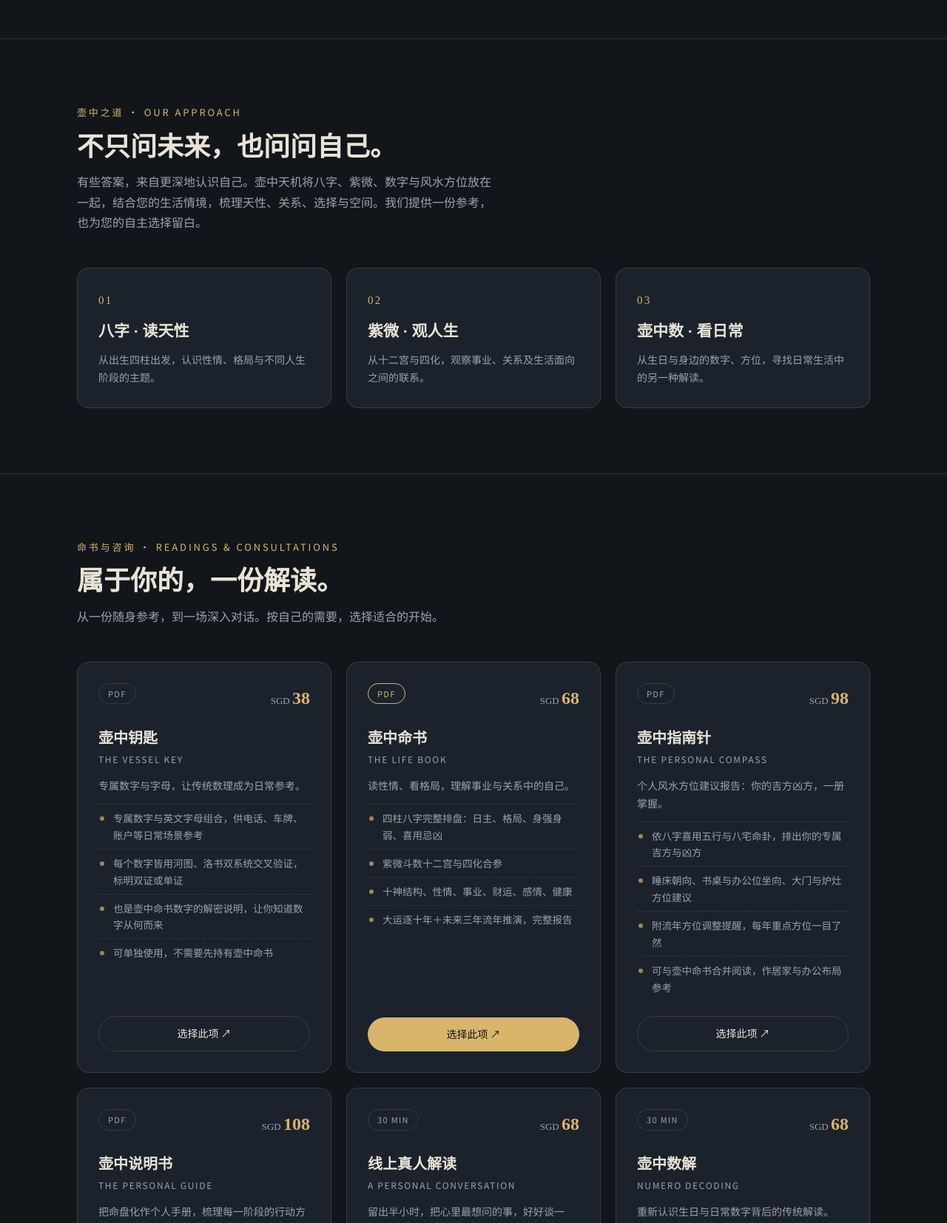
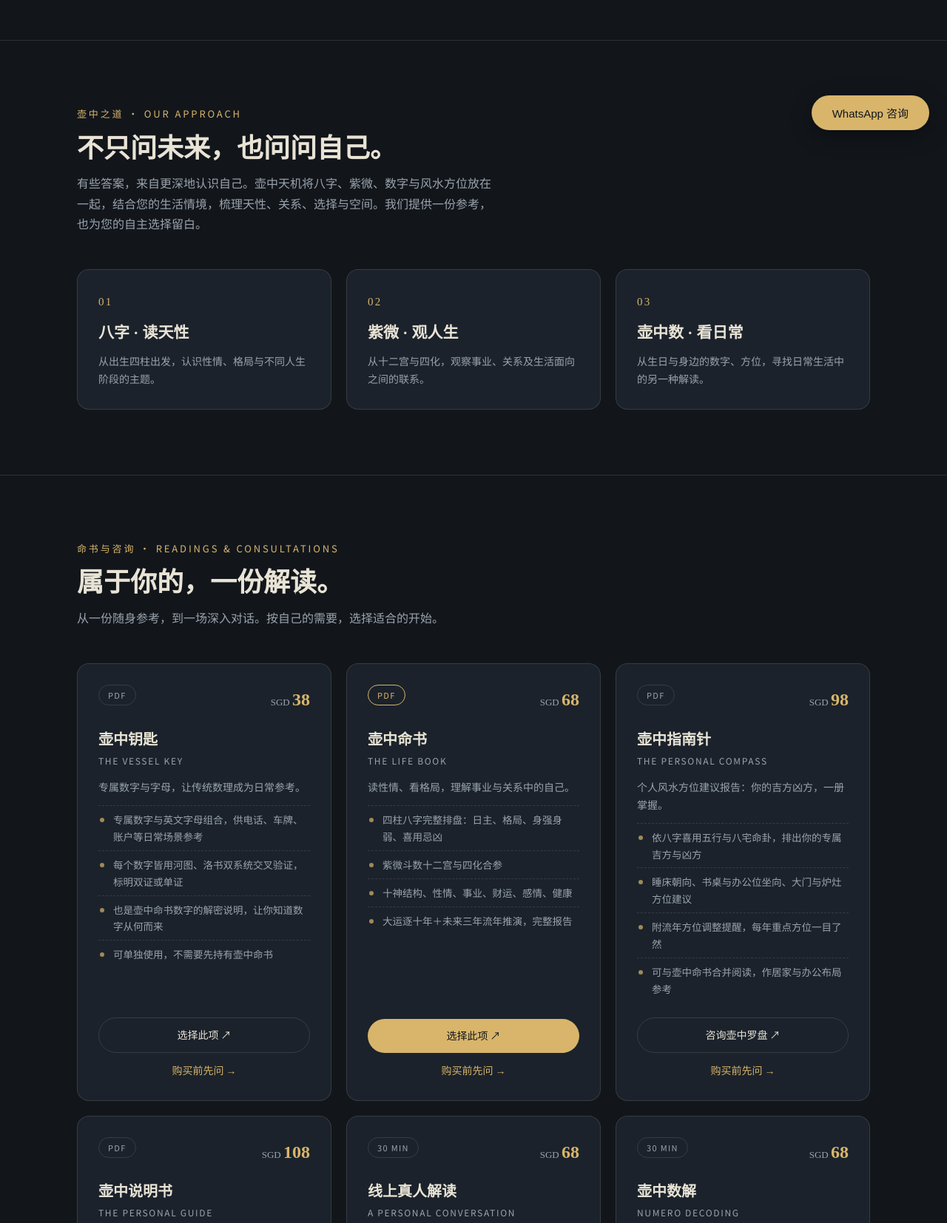
Before and after one commit to ggbh22888-dotcom/huzhong-tianji-site, a plain HTML site: page index.html in a window 1280 px wide. Shown: the part 600-2254 px from the top of the page at 74% size. Drawn offline with Linux system fonts and the light colour scheme.

Commit message:
Add files via upload

```diff
--- /dev/null
+++ b/contact.css
@@ -0,0 +1,13 @@
+/* Additions reuse the existing black-and-gold palette. */
+.brand img{width:156px;height:52px;object-fit:contain;border-radius:4px}
+#compass{scroll-margin-top:115px}
+.wa-launch{position:fixed;right:24px;bottom:24px;z-index:80;box-shadow:0 8px 28px #0006}
+.wa-panel{position:fixed;right:24px;bottom:96px;width:360px;max-width:calc(100vw - 32px);max-height:calc(100dvh - 130px);overflow:auto;z-index:81;background:var(--bg2);border:1px solid var(--accent);border-radius:18px;padding:22px;box-shadow:0 16px 60px #0008}
+.wa-panel[hidden]{display:none}
+.wa-head{display:flex;align-items:center;justify-content:space-between;gap:12px;margin-bottom:18px}.wa-head img{width:164px;border-radius:4px}.wa-close{background:transparent;border:1px solid var(--line);border-radius:50%;color:var(--text);width:36px;height:36px;font-size:24px;cursor:pointer}
+.wa-options{display:grid;gap:8px;margin:16px 0}.wa-options a{padding:10px 12px;border:1px solid var(--line);border-radius:8px;font-size:14px}.wa-options a:hover{border-color:var(--accent)}
+.wa-panel textarea{width:100%;min-height:88px;margin:8px 0 12px;padding:12px;background:var(--bg);color:var(--text);border:1px solid var(--line);border-radius:8px;font:inherit;resize:vertical}.wa-panel .btn{width:100%;justify-content:center}
+.wa-note{color:var(--muted);font-size:12px;margin-top:12px}.wa-service{display:block;color:var(--accent);font-size:14px;margin-top:12px;text-align:center}.wa-footer{margin:22px 0}
+:focus-visible{outline:2px solid var(--accent);outline-offset:4px}
+@media(max-width:600px){body{padding-bottom:84px}.wa-launch{bottom:calc(12px + env(safe-area-inset-bottom));left:16px;right:16px;justify-content:center}.wa-panel{right:16px;bottom:calc(84px + env(safe-area-inset-bottom));max-height:calc(100dvh - 110px)}.hd{gap:10px;padding:12px 16px}.brand img{width:120px;height:40px}.hd-act{gap:8px}}
+@media(prefers-reduced-motion:reduce){html{scroll-behavior:auto}.spin-slow{animation:none}}
--- /dev/null
+++ b/contact.js
@@ -0,0 +1,58 @@
+(function () {
+  'use strict';
+  var panel = document.createElement('aside');
+  panel.className = 'wa-panel'; panel.id = 'wa-panel'; panel.hidden = true;
+  panel.setAttribute('aria-labelledby', 'wa-title');
+  panel.innerHTML = '<div class="wa-head"><img src="brand-logo.png" alt="壶中天机"><button type="button" class="wa-close">×</button></div><h2 id="wa-title" style="font-size:19px"></h2><p class="wa-note" id="wa-intro"></p><div class="wa-options"></div><label for="wa-message" id="wa-label"></label><textarea id="wa-message" maxlength="2000"></textarea><a class="btn btn-gold" id="wa-send" target="_blank" rel="noopener"></a><p class="wa-note" id="wa-privacy"></p>';
+  var launch = document.createElement('button');
+  launch.type = 'button'; launch.className = 'btn btn-gold wa-launch';
+  launch.setAttribute('aria-expanded', 'false'); launch.setAttribute('aria-controls', 'wa-panel');
+  document.body.append(panel, launch);
+  var footer = document.createElement('div'); footer.className = 'wa-footer';
+  document.querySelector('footer .wrap').insertBefore(footer, document.querySelector('footer .fine'));
+  var message = document.getElementById('wa-message');
+  var send = document.getElementById('wa-send');
+  function close() { panel.hidden = true; launch.setAttribute('aria-expanded', 'false'); launch.focus(); }
+  launch.addEventListener('click', function () {
+    if (!panel.hidden) { close(); return; }
+    panel.hidden = false; launch.setAttribute('aria-expanded', 'true'); panel.querySelector('button').focus();
+  });
+  panel.querySelector('.wa-close').addEventListener('click', close);
+  document.addEventListener('keydown', function (e) { if (e.key === 'Escape' && !panel.hidden) close(); });
+  function greeting() { return LANG === 'zh' ? '你好，我想咨询壶中天机的服务。' : 'Hello, I would like to ask about Huzhong Tianji services.'; }
+  function updateLink() { send.href = waUrl(message.value.trim() || greeting()); }
+  message.addEventListener('input', updateLink);
+  function refresh() {
+    var zh = LANG === 'zh';
+    launch.textContent = zh ? 'WhatsApp 咨询' : 'Chat on WhatsApp';
+    panel.querySelector('.wa-close').setAttribute('aria-label', zh ? '关闭咨询窗口' : 'Close chat panel');
+    document.getElementById('wa-title').textContent = zh ? '壶中天机 · 有问，慢慢聊' : 'Huzhong Tianji · Let’s talk';
+    document.getElementById('wa-intro').textContent = '+65 8014 8899 · ' + (zh ? '选择问题，前往 WhatsApp 与我们联系。' : 'Choose a topic to contact us on WhatsApp.');
+    document.getElementById('wa-label').textContent = zh ? '想问些什么？' : 'Your question';
+    send.textContent = zh ? '前往 WhatsApp' : 'Continue to WhatsApp';
+    document.getElementById('wa-privacy').textContent = zh ? '点击后在 WhatsApp 确认发送；此处不会自动发送或储存您的留言。' : 'Review and send in WhatsApp. This page does not automatically send or store your message.';
+    var topics = zh ? ['不确定选哪项服务', '出生时辰不确定', '索取匿名样书', '付款前先咨询', '咨询壶中罗盘'] : ['Help me choose a service', 'My birth time is uncertain', 'Request an anonymised sample', 'Ask before paying', 'Ask about the Personal Compass'];
+    var opts = panel.querySelector('.wa-options'); opts.replaceChildren();
+    topics.forEach(function (topic) { var a = document.createElement('a'); a.textContent = topic; a.href = waUrl(topic); a.target = '_blank'; a.rel = 'noopener'; opts.appendChild(a); });
+    footer.replaceChildren();
+    var link = document.createElement('a'); link.className = 'btn btn-line'; link.textContent = 'WhatsApp · +65 8014 8899'; link.href = waUrl(greeting()); link.target = '_blank'; link.rel = 'noopener'; footer.appendChild(link);
+    document.querySelectorAll('#svcGrid .svc').forEach(function (card, i) {
+      var existing = card.querySelector('.wa-service'); if (existing) existing.remove();
+      var a = document.createElement('a'); a.className = 'wa-service'; a.textContent = zh ? '购买前先问 →' : 'Ask before ordering →';
+      a.href = waUrl((zh ? '你好，我想咨询：' : 'Hello, I would like to ask about: ') + SERVICES[i][LANG].n); a.target = '_blank'; a.rel = 'noopener'; card.appendChild(a);
+      if (i === 2) card.querySelector('.btn').href = waUrl(topics[4]);
+    });
+    updateLink();
+  }
+  var originalSetLang = window.setLang;
+  window.setLang = function (lang) { originalSetLang(lang); refresh(); };
+  document.getElementById('intakeForm').addEventListener('submit', function (e) {
+    e.preventDefault();
+    var zh = LANG === 'zh', data = new FormData(e.target);
+    var labels = zh ? {name:'姓名',email:'电邮',gender:'性别',service:'订购项目',lang:'版本',birthdate:'出生日期',birthtime:'出生时间',birthplace:'出生地',receipt:'付款单号',home:'现居环境',note:'备注'} : {name:'Name',email:'Email',gender:'Gender',service:'Service',lang:'Language',birthdate:'Birth date',birthtime:'Birth time',birthplace:'Birth place',receipt:'Payment reference',home:'Home details',note:'Notes'};
+    var lines = [zh ? '你好，以下是我的壶中天机服务资料：' : 'Hello, here are my Huzhong Tianji service details:'];
+    Object.keys(labels).forEach(function (key) { var value = String(data.get(key) || '').trim(); if (value) lines.push(labels[key] + ': ' + value); });
+    window.open(waUrl(lines.join('\n')), '_blank', 'noopener');
+  });
+  refresh();
+})();
--- a/index.html
+++ b/index.html
@@ -6,12 +6,12 @@
 <meta name="theme-color" content="#12161B">
 <title>壶中天机 · 玄夜观星，指一方吉凶 | Huzhong Tianji</title>
 <meta name="description" content="壶中天机：八字、紫微、数字解读与个人风水方位建议。个人命书、一对一咨询、免费人格签与每日历法。Chinese & English readings, personal guides, consultations and feng shui direction reports.">
-<link rel="icon" href="assets/seal.png">
+<link rel="icon" href="brand-logo.png">
 <meta property="og:title" content="壶中天机 · 玄夜观星，指一方吉凶">
 <meta property="og:description" content="八字、紫微、数字解读与个人风水方位建议。中文与英文服务。">
 <meta property="og:type" content="website">
 <meta property="og:url" content="https://huzhongtianji.netlify.app/">
-<meta property="og:image" content="https://huzhongtianji.netlify.app/assets/seal.png">
+<meta property="og:image" content="https://huzhongtianji.netlify.app/brand-logo.png">
 <meta name="twitter:card" content="summary_large_image">
 <link rel="preconnect" href="https://fonts.googleapis.com">
 <link rel="preconnect" href="https://fonts.gstatic.com" crossorigin>
@@ -154,16 +154,18 @@ footer .mail{font-family:var(--serif);font-size:22px;color:var(--accent);display
 footer .fine{font-size:12px;color:var(--muted);max-width:560px;margin:26px auto 0;line-height:1.8}
 footer .c{font-size:12px;color:var(--muted);margin-top:18px;letter-spacing:.1em}
 </style>
+<link rel="stylesheet" href="contact.css">
 </head>
 <body>
 
 <header>
   <div class="hd">
     <a class="brand" href="#top">
-      <img src="assets/seal.png" alt="壶中天机印">
-      <span><strong>壶中天机</strong><small>HUZHONG TIANJI</small></span>
+      <img src="brand-logo.png" alt="壶中天机 Huzhong Tianji">
+
     </a>
     <nav id="nav">
+      <a href="#compass" data-i18n="nav_compass">壶中罗盘</a>
       <a href="#approach" data-i18n="nav1">理念</a>
       <a href="#services" data-i18n="nav2">服务</a>
       <a href="#draw" data-i18n="nav3">一签</a>
@@ -293,7 +295,7 @@ footer .c{font-size:12px;color:var(--muted);margin-top:18px;letter-spacing:.1em}
     <p class="kicker" data-i18n="bk_k">如何开始 · YOUR NEXT STEPS</p>
     <h2 class="title" data-i18n="bk_t">从相识，到读懂。</h2>
     <div class="steps">
-      <div class="step"><span class="n">01</span><h3 data-i18n="s1t">选择服务</h3><p data-i18n="s1d">先选适合的命书或咨询，通过 Stripe 页面付款。</p></div>
+      <div class="step"><span class="n">01</span><h3 data-i18n="s1t">选择服务</h3><p data-i18n="s1d">先选适合的命书或咨询，通过付款页面订购；壶中指南针请先咨询。</p></div>
       <div class="step"><span class="n">02</span><h3 data-i18n="s2t">提交资料</h3><p data-i18n="s2d">付款后填写生辰、出生地与收据单号，注明中文或英文版。</p></div>
       <div class="step"><span class="n">03</span><h3 data-i18n="s3t">交付与对话</h3><p data-i18n="s3d">报告以 PDF 电邮交付；选择真人咨询的客户，可预约解读时间。</p></div>
     </div>
@@ -302,7 +304,6 @@ footer .c{font-size:12px;color:var(--muted);margin-top:18px;letter-spacing:.1em}
       <p class="kicker" data-i18n="fm_k">已经选好服务 · FOR OUR CLIENTS</p>
       <h2 class="title" style="font-size:26px" data-i18n="fm_t">接下来，让我们认真读你。</h2>
       <form id="intakeForm" class="form-grid">
-        <input type="hidden" name="access_key" value="5d57f6ac-9774-486d-b350-c9730decd894" <!-- ⚠️ 必须替换：到 web3forms.com 免费注册，复制 access key 贴这里 -->>
         <input type="hidden" name="subject" value="壶中天机 · 新订单资料">
         <input type="checkbox" name="botcheck" style="display:none">
         <div><label data-i18n="f_name">姓名</label><input name="name" required></div>
@@ -318,10 +319,10 @@ footer .c{font-size:12px;color:var(--muted);margin-top:18px;letter-spacing:.1em}
         <div><label data-i18n="f_receipt">付款单号（选填）</label><input name="receipt"></div>
         <div class="full"><label data-i18n="f_home">现居环境简述（指南针客户填写）</label><textarea name="home" rows="2" placeholder="如：自宅三房式，主卧在西北；或租屋单间，床头朝东"></textarea></div>
         <div class="full"><label data-i18n="f_note">备注（选填）</label><textarea name="note" rows="2"></textarea></div>
-        <div class="full"><button type="submit" class="btn btn-gold" style="width:100%;justify-content:center" data-i18n="f_submit">提交资料</button></div>
+        <div class="full"><button type="submit" class="btn btn-gold" style="width:100%;justify-content:center" data-i18n="f_submit">通过 WhatsApp 发送资料</button></div>
       </form>
       <div class="form-ok" id="formOk" data-i18n="f_ok">已收到您的资料，我们会尽快以电邮回复。付款证明请另行电邮补交。</div>
-      <p class="note" data-i18n="f_priv">资料经加密表单送达我们的信箱，仅用于您的订购服务。付款证明请另行电邮，不会随此表单上传。</p>
+      <p class="note" data-i18n="f_priv">资料只在此页面整理，点击后由您在 WhatsApp 确认发送。网站不储存表单资料。</p>
     </div>
   </div>
 </section>
@@ -352,10 +353,13 @@ footer .c{font-size:12px;color:var(--muted);margin-top:18px;letter-spacing:.1em}
 
 <script>
 /* ================= 国际化 ================= */
+// WhatsApp destination: international digits, no plus sign or spaces.
+var WHATSAPP_NUMBER = '6580148899';
+function waUrl(message){return 'https://wa.me/'+WHATSAPP_NUMBER+'?text='+encodeURIComponent(message);}
 var LANG = localStorage.getItem('hz-lang') || 'zh';
 var T = {
 zh:{
- nav1:"理念",nav2:"服务",nav3:"一签",nav4:"日签",nav5:"预约",menu:"菜单",
+ nav_compass:"壶中罗盘",nav1:"理念",nav2:"服务",nav3:"一签",nav4:"日签",nav5:"预约",menu:"菜单",
  hero_kicker:"八字 · 紫微 · 数字 · 风水方位",
  h1a:"玄夜观星，",h1b:"指一方吉凶。",
  hero_desc:"把脚步放慢一点。从传统智慧出发，读懂性情、际遇与身边的方位，找到属于自己的方向。",
@@ -377,22 +381,22 @@ zh:{
  da_prev:"← 前一日",da_today:"回到今日",da_next:"后一日 →",
  da_note:"依您装置的当地日期计算。传统历法参考，不替您决定每一步。",
  bk_k:"如何开始 · YOUR NEXT STEPS",bk_t:"从相识，到读懂。",
- s1t:"选择服务",s1d:"先选适合的命书或咨询，通过 Stripe 页面付款。",
+ s1t:"选择服务",s1d:"先选适合的命书或咨询，通过付款页面订购；壶中指南针请先咨询。",
  s2t:"提交资料",s2d:"付款后填写生辰、出生地与收据单号，注明中文或英文版。",
  s3t:"交付与对话",s3d:"报告以 PDF 电邮交付；选择真人咨询的客户，可预约解读时间。",
  fm_k:"已经选好服务 · FOR OUR CLIENTS",fm_t:"接下来，让我们认真读你。",
  f_name:"姓名",f_email:"电邮",f_gender:"性别",g_f:"女",g_m:"男",f_item:"订购项目",f_lang:"版本",v_zh:"中文",
  f_date:"出生日期",f_time:"出生时间",f_place:"出生地",f_receipt:"付款单号（选填）",
- f_home:"现居环境简述（指南针客户填写）",f_note:"备注（选填）",f_submit:"提交资料",
+ f_home:"现居环境简述（指南针客户填写）",f_note:"备注（选填）",f_submit:"通过 WhatsApp 发送资料",
  f_ok:"已收到您的资料，我们会尽快以电邮回复。付款证明请另行电邮补交。",
- f_priv:"资料经加密表单送达我们的信箱，仅用于您的订购服务。付款证明请另行电邮，不会随此表单上传。",
+ f_priv:"资料只在此页面整理，点击后由您在 WhatsApp 确认发送。网站不储存表单资料。",
  fq_k:"常见问题 · GOOD TO KNOW",fq_t:"来问之前。",
  ft_k:"待君来问 · AN OPEN INVITATION",ft_t:"心里有问，不妨坐下聊聊。",
  ft_b1:"预约 30 分钟解读",ft_b2:"安排 45 分钟数钥",
  ft_fine:"本系列依传统命理学理推演，供人生参考，不构成医疗、投资或法律建议。命由天定，运由己造——最终的每一步，仍由您亲手落子。"
 },
 en:{
- nav1:"Approach",nav2:"Services",nav3:"A Draw",nav4:"Daily",nav5:"Book",menu:"Menu",
+ nav_compass:"Compass",nav1:"Approach",nav2:"Services",nav3:"A Draw",nav4:"Daily",nav5:"Book",menu:"Menu",
  hero_kicker:"FOUR PILLARS · ZI WEI · NUMEROLOGY · DIRECTIONS",
  h1a:"Under quiet stars,",h1b:"find your true direction.",
  hero_desc:"Slow down a little. From classical wisdom, read your temperament, your seasons, and the directions around you — and find your own way.",
@@ -420,9 +424,9 @@ en:{
  fm_k:"FOR OUR CLIENTS",fm_t:"Next, let us read you carefully.",
  f_name:"Name",f_email:"Email",f_gender:"Gender",g_f:"Female",g_m:"Male",f_item:"Service",f_lang:"Version",v_zh:"中文",
  f_date:"Birth date",f_time:"Birth time",f_place:"Birth place",f_receipt:"Receipt no. (optional)",
- f_home:"Brief description of your home (Compass clients)",f_note:"Notes (optional)",f_submit:"Submit details",
+ f_home:"Brief description of your home (Compass clients)",f_note:"Notes (optional)",f_submit:"Send details via WhatsApp",
  f_ok:"Received. We will reply by email shortly. Please email your payment receipt separately.",
- f_priv:"Your details reach our inbox via an encrypted form and are used only to deliver your service. Payment receipts are emailed separately.",
+ f_priv:"Details are prepared in this page. Review and send them in WhatsApp; this website does not store the form details.",
  fq_k:"GOOD TO KNOW",fq_t:"Before you ask.",
  ft_k:"AN OPEN INVITATION",ft_t:"Questions? Sit down, let us talk.",
  ft_b1:"Book a 30-min session",ft_b2:"Arrange a 45-min unlock",
@@ -442,7 +446,7 @@ var SERVICES = [
       f:["四柱八字完整排盘：日主、格局、身强身弱、喜用忌凶","紫微斗数十二宫与四化合参","十神结构、性情、事业、财运、感情、健康","大运逐十年＋未来三年流年推演，完整报告"]},
   en:{n:"The Life Book",en:"PDF REPORT",d:"Read your nature and structure — career, wealth, bonds, health.",
       f:["Full Four Pillars chart: day master, structure, favourable elements","Zi Wei Dou Shu: twelve palaces with transformations","Ten Gods, temperament, career, wealth, relationships, health","10-year luck cycles + 3 annual forecasts, full report"]}},
- {b:"PDF", hot:false, price:98, link:"https://buy.stripe.com/REPLACE_WITH_COMPASS_LINK <!-- ⚠️ 必须替换：到 Stripe 后台创建 SGD 68 的 Payment Link，贴 URL 到这里 -->",
+ {b:"PDF", hot:false, price:98, link:waUrl("你好，我想咨询壶中指南针 / Hello, I would like to ask about the Personal Compass."),
   zh:{n:"壶中指南针",en:"THE PERSONAL COMPASS",d:"个人风水方位建议报告：你的吉方凶方，一册掌握。",
       f:["依八字喜用五行与八宅命卦，排出你的专属吉方与凶方","睡床朝向、书桌与办公位坐向、大门与炉灶方位建议","附流年方位调整提醒，每年重点方位一目了然","可与壶中命书合并阅读，作居家与办公布局参考"]},
   en:{n:"The Personal Compass",en:"PDF REPORT",d:"Your personal feng shui directions: auspicious sectors, one guide.",
@@ -530,16 +534,16 @@ function setLang(l){
 
 function renderServices(){
   var g=document.getElementById('svcGrid'); g.innerHTML='';
-  SERVICES.forEach(function(s){
+  SERVICES.forEach(function(s,i){
     var L=LANG==='zh'?s.zh:s.en;
-    var card=document.createElement('div'); card.className='svc';
+    var card=document.createElement('div'); card.className='svc'; if(i===2){card.id='compass';}
     card.innerHTML=
       '<div class="svc-top"><span class="svc-badge'+(s.hot?' hot':'')+'">'+s.b+'</span>'+
       '<span class="svc-price"><small>SGD </small>'+s.price+'</span></div>'+
       '<h3>'+L.n+'</h3><div class="en">'+L.en+'</div>'+
       '<p style="font-size:14px;color:var(--muted);margin-bottom:12px">'+L.d+'</p>'+
       '<ul>'+L.f.map(function(x){return '<li>'+x+'</li>'}).join('')+'</ul>'+
-      '<a class="btn '+(s.hot?'btn-gold':'btn-line')+'" href="'+s.link+'" target="_blank" rel="noopener">'+(LANG==='zh'?'选择此项':'Choose')+' ↗</a>';
+      '<a class="btn '+(s.hot?'btn-gold':'btn-line')+'" href="'+s.link+'" target="_blank" rel="noopener">'+(i===2?(LANG==='zh'?'咨询壶中罗盘':'Ask about Compass'):(LANG==='zh'?'选择此项':'Choose'))+' ↗</a>';
     g.appendChild(card);
   });
 }
@@ -598,27 +602,10 @@ function renderDaily(){
   }).join('');
 }
 
-/* ================= 表单（Web3Forms） ================= */
-document.getElementById('intakeForm').addEventListener('submit',function(e){
-  e.preventDefault();
-  var form=e.target, btn=form.querySelector('button[type=submit]');
-  if(form.access_key.value.indexOf('YOUR_')===0){
-    alert(LANG==='zh'?'表单尚未设定：请把代码中的 5d57f6ac-9774-486d-b350-c9730decd894换成你的 Web3Forms 密钥':'Form not configured yet: replace 5d57f6ac-9774-486d-b350-c9730decd894 with your Web3Forms key.');
-    return;
-  }
-  btn.disabled=true;
-  fetch('https://api.web3forms.com/submit',{method:'POST',body:new FormData(form)})
-    .then(function(r){return r.json()})
-    .then(function(d){
-      if(d.success){ form.style.display='none'; document.getElementById('formOk').style.display='block'; }
-      else{ alert('Error: '+d.message); btn.disabled=false; }
-    })
-    .catch(function(){ alert(LANG==='zh'?'网络错误，请稍后再试或改以电邮发送':'Network error — please retry or email us.'); btn.disabled=false; });
-});
-
 /* ================= 启动 ================= */
 setLang(LANG);
 document.getElementById('drawDate').valueAsDate=new Date(1990,0,1);
 </script>
+<script src="contact.js"></script>
 </body>
 </html>
```
Also changed, not shown: README.txt, 1 other file.
